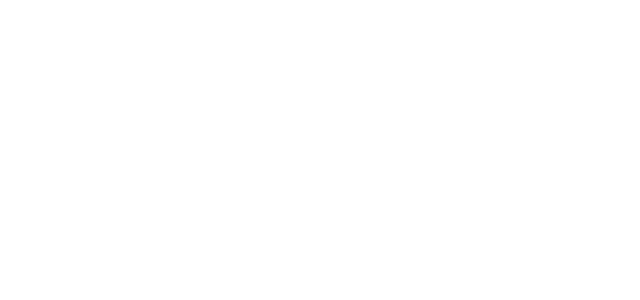
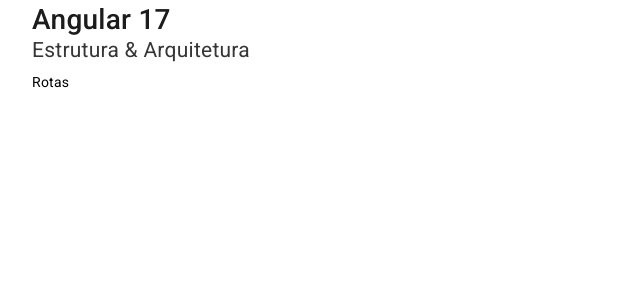
Before and after one commit to cristijung/AngularParteUm, an Angular app: page / in a window 1280 px wide. Shown: the top 300 px of the page, without its empty margins (0-640 px from the left). Built offline with nearby package versions, Linux system fonts and the light colour scheme.

Commit message:
alterações de estilização

```diff
--- a/src/app/app.component.css
+++ b/src/app/app.component.css
@@ -0,0 +1,14 @@
+
+.titulo {
+  color: var(--texto-primario);
+  font-weight: 500;
+  font-size: 2em;
+  line-height: 16px;
+  padding-top: 1%;
+}
+
+.stitulo {
+  color: var(--texto-secundario);
+  font-weight: 400;
+  font-size: 1.5em;
+}
--- a/src/app/app.component.html
+++ b/src/app/app.component.html
@@ -1 +1,5 @@
-<section></section>
+<section class="content">
+  <p class="titulo">Angular 17</p>
+  <p class="stitulo">Estrutura & Arquitetura</p>
+  <div>Rotas</div>
+</section>
--- a/src/styles.css
+++ b/src/styles.css
@@ -5,7 +5,14 @@
   --texto-secundario: #363636;
   --texto-legenda: #4F4F4F;
 
+  font-size: 20px;
+
 }
 
 html, body { height: 100%; }
 body { margin: 0; font-family: Roboto, "Helvetica Neue", sans-serif; }
+
+.content {
+  max-width: 95%;
+  margin: auto;
+}
```
